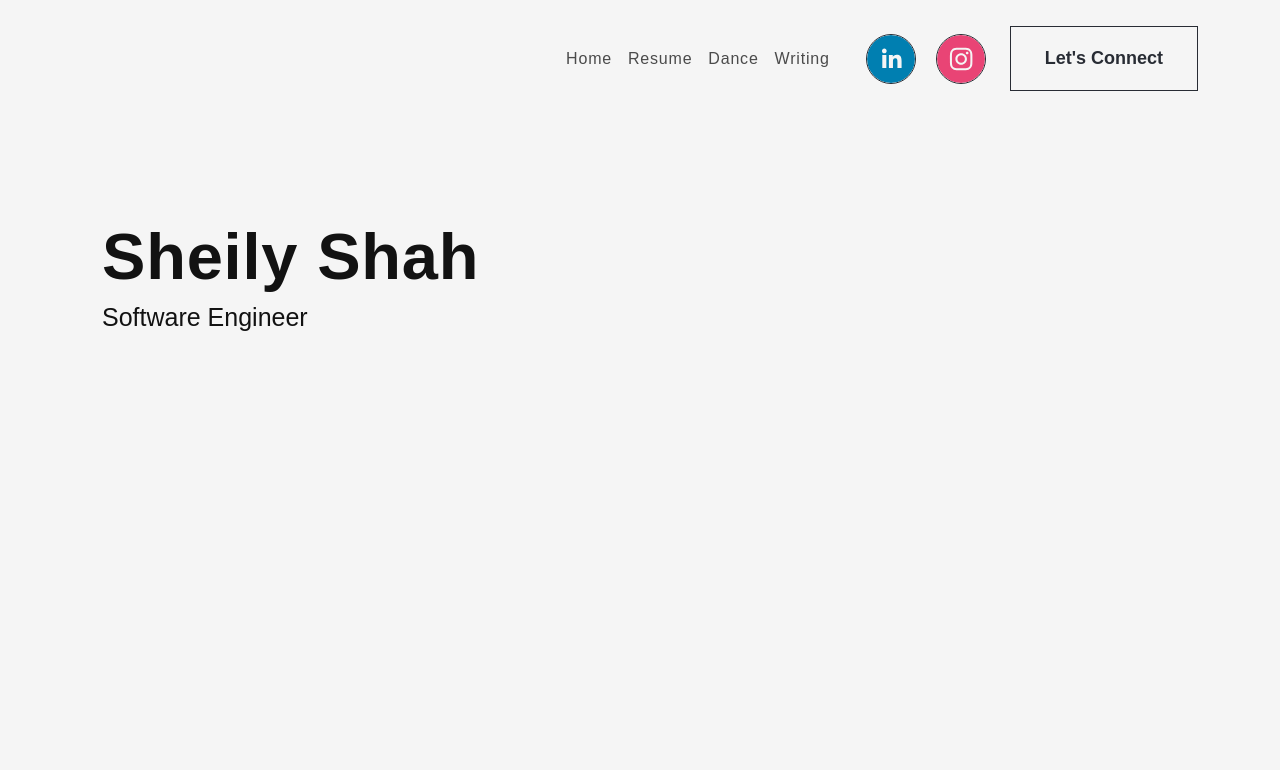
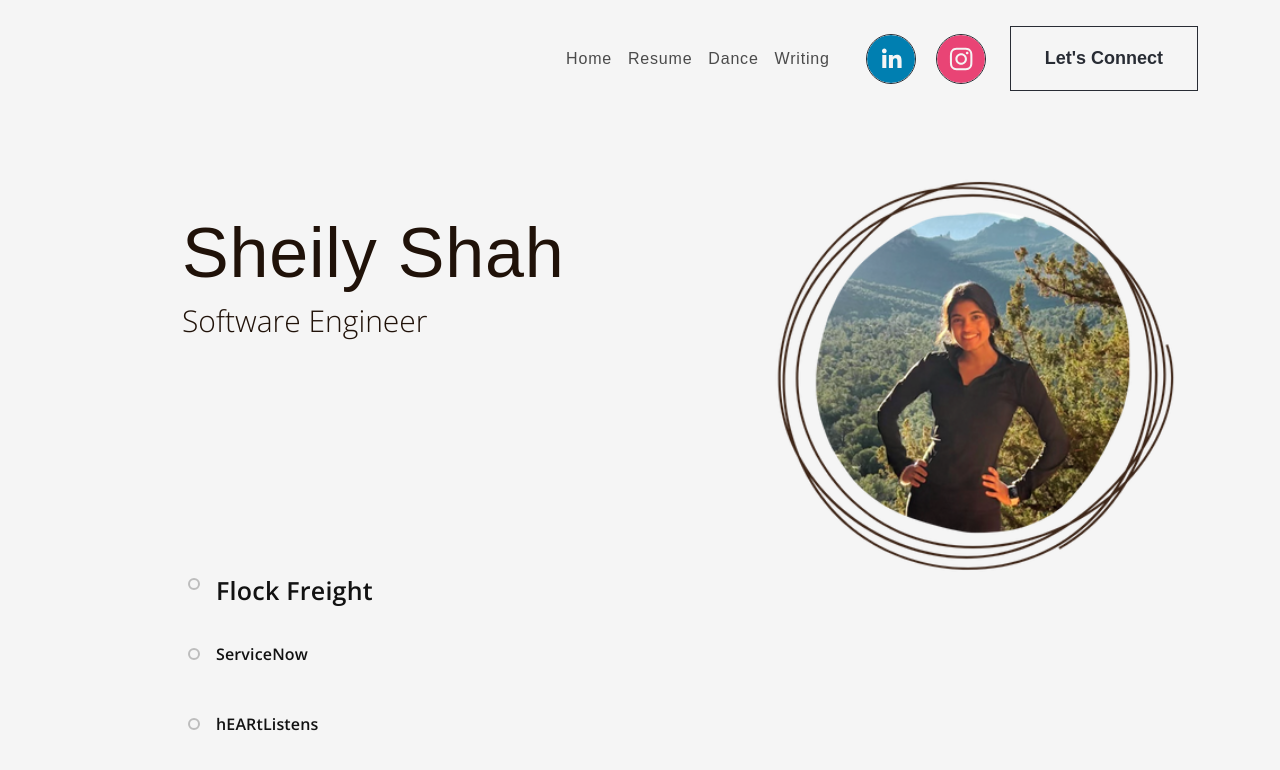
Before and after one commit to sheilyshah/personalwebsite, a React (Create React App) app in the folder personal/: page / in a window 1280 px wide. Shown: the top 770 px of the page. Built offline with nearby package versions, Linux system fonts and the light colour scheme.

Commit message:
resume in progress

```diff
--- a/personal/package.json
+++ b/personal/package.json
@@ -3,6 +3,10 @@
   "version": "0.1.0",
   "private": true,
   "dependencies": {
+    "@emotion/react": "^11.11.4",
+    "@emotion/styled": "^11.11.5",
+    "@mui/lab": "^5.0.0-alpha.170",
+    "@mui/material": "^5.15.18",
     "@testing-library/jest-dom": "^5.17.0",
     "@testing-library/react": "^13.4.0",
     "@testing-library/user-event": "^13.5.0",
--- a/personal/src/App.css
+++ b/personal/src/App.css
@@ -202,30 +202,50 @@ nav.navbar .navbar-toggler[aria-expanded="true"] .navbar-toggler-icon {
 
 .banner .content {
   align-self: flex-start;
-  padding: 20px;
+  padding: 100px;
+}
+
+.banner .image-container img {
+  padding-top: 185px;
+  width: 100%;
+  height: auto;
+  max-width: 500px;
 }
 
 .banner h1 {
-  font-size: 65px;
-  font-weight: 550;
+  font-size: 70px;
+  font-weight: 500;
   letter-spacing: 0.8px;
   line-height: 1;
   margin-bottom: 10px;
   display:block;
-  color: #121212;
-}
-
-.banner p {
-  color: #B8B8B8;
-  font-size: 40px;
-  letter-spacing: 0.8px;
-  line-height: 1.5em;
-  width: 96%;
+  color: #201209;
 }
 
 .banner .wrap {
-  font-size: 25px;
-  color: #121212;
+  font-size: 30px;
+  color: #201209;
+  font-family: OpenSans-Light
+}
+
+/*Resume*/
+
+.timeline {
+  display: flex;
+  justify-content: flex-start;
+  font-size: 1.2em;
+}
+
+.timeline .MuiTimelineItem-root {
+  align-items: flex-start;
+}
+
+.timeline .MuiTimelineContent-root {
+  text-align: left;
+}
+
+.timeline .MuiTimelineDot-root {
+  margin-left: 0; /* Adjust dot position if necessary */
 }
 
 
--- a/personal/src/App.js
+++ b/personal/src/App.js
@@ -2,12 +2,14 @@ import './App.css';
 import 'bootstrap/dist/css/bootstrap.min.css'
 import { NavBar } from './components/Navbar';
 import {Banner} from './components/Banner'
+import {Resume} from './components/Resume'
 
 function App() {
   return (
     <div className="App">
       <NavBar/>
       <Banner />
+      <Resume />
     </div>
   );
 }
--- a/personal/src/components/Banner.js
+++ b/personal/src/components/Banner.js
@@ -2,6 +2,7 @@ import Container from "react-bootstrap/Container"
 import Row from "react-bootstrap/Row"
 import Col from "react-bootstrap/Col"
 import {useState, useEffect} from "react"
+import sheilyPic from "../assets/imgs/sheily-profile-pic.png"
 
 export const Banner = () => {
     const [loopNum, setLoopNum] = useState(0)
@@ -51,6 +52,11 @@ export const Banner = () => {
                 <span className="wrap" style={{ visibility: text ? 'visible' : 'hidden' }}>{text || '\u00A0'}</span>
                 </div>
                 </Col>
+                <Col>
+                <div className="image-container">
+                    <img src={sheilyPic} alt="Sheily Shah" className="img-fluid" />
+                    </div>
+                </Col>
             </Row>
         </Container>
     </section>
--- /dev/null
+++ b/personal/src/components/Resume.js
@@ -0,0 +1,46 @@
+import Timeline from '@mui/lab/Timeline'
+import TimelineConnector from '@mui/lab/TimelineConnector'
+import TimelineItem from '@mui/lab/TimelineItem'
+import TimelineSeparator from '@mui/lab/TimelineSeparator'
+import TimelineDot from '@mui/lab/TimelineDot'
+import TimelineContent from '@mui/lab/TimelineContent'
+import Row from "react-bootstrap/Row"
+import Col from "react-bootstrap/Col"
+import Container from "react-bootstrap/Container"
+
+export const Resume = () => {
+
+    return (
+        <section className="timeline" id="resume">
+                <Container style={{ paddingLeft: '70px' }}>
+                    <Row className="align-items-center">
+                    <Col>
+                    <Timeline sx={{ display: 'flex', flexDirection: 'column', alignItems: 'flex-start', fontSize: '1.2em' }}>
+                    <TimelineItem>
+                        <TimelineSeparator>
+                        <TimelineDot variant='outlined'/>
+                        <TimelineConnector style={{ borderColor: '' }} />
+                        </TimelineSeparator>
+                        <TimelineContent sx={{ fontSize: '25px',  whiteSpace: 'nowrap' }} fontFamily={"OpenSans-SemiBold"}>Flock Freight</TimelineContent>
+                    </TimelineItem>
+                    <TimelineItem>
+                        <TimelineSeparator>
+                        <TimelineDot variant='outlined' />
+                        <TimelineConnector style={{ borderColor: '#ccc' }} />
+                        </TimelineSeparator>
+                        <TimelineContent  sx={{ whiteSpace: 'nowrap' }} fontFamily={"OpenSans-SemiBold"}>ServiceNow</TimelineContent>
+                    </TimelineItem>
+                    <TimelineItem>
+                        <TimelineSeparator>
+                        <TimelineDot variant='outlined' />
+                        </TimelineSeparator>
+                        <TimelineContent sx={{ whiteSpace: 'nowrap' }} fontFamily={"OpenSans-SemiBold"}>hEARtListens</TimelineContent>
+                    </TimelineItem>
+                    </Timeline>
+                    </Col>
+                    </Row>
+                </Container>
+        </section>
+        )
+
+}
```
Also changed, not shown: personal/src/assets/imgs/sheily-profile-pic.png (added), 1 other file (tests, documents, lock files or other folders).
